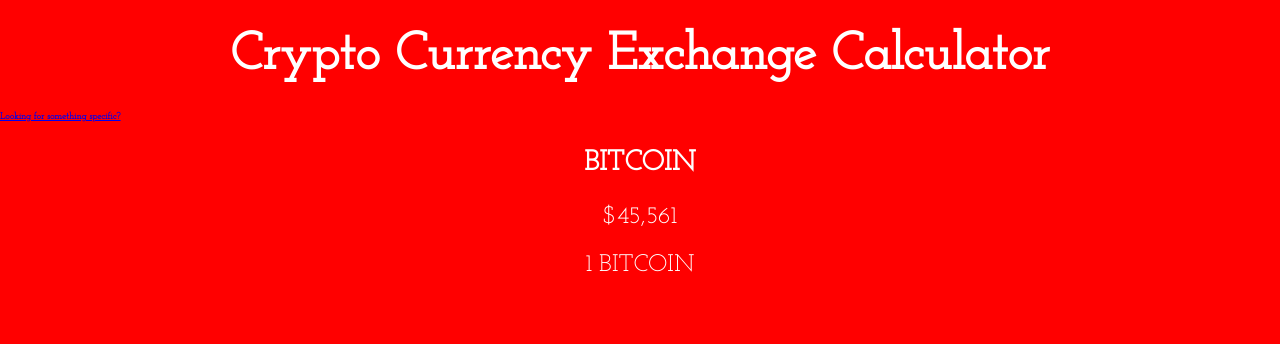
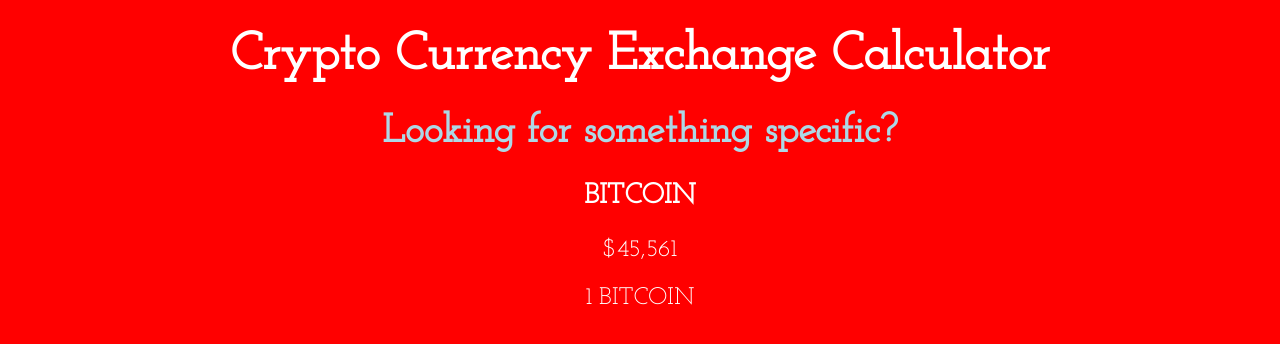
Before and after one commit to staten-island-tech/api-project-lam-sliger, a website built with Parcel: page src/index.html in a window 1280 px wide. Built offline with nearby package versions, Linux system fonts and the light colour scheme; no server answers.

Commit message:
centered things

```diff
--- a/src/scss/style.scss
+++ b/src/scss/style.scss
@@ -1,5 +1,8 @@
 $font-main: "Asap", sans-serif;
 $font-second: "Josefin Slab", serif;
+
+@import "_search.scss";
+
 html,
 body {
   box-sizing: border-box;
@@ -115,3 +118,8 @@
   color: black;
   font-size: 3rem;
 }
+
+.search-header-link {
+  display: flex;
+  justify-content: center;
+}
```
